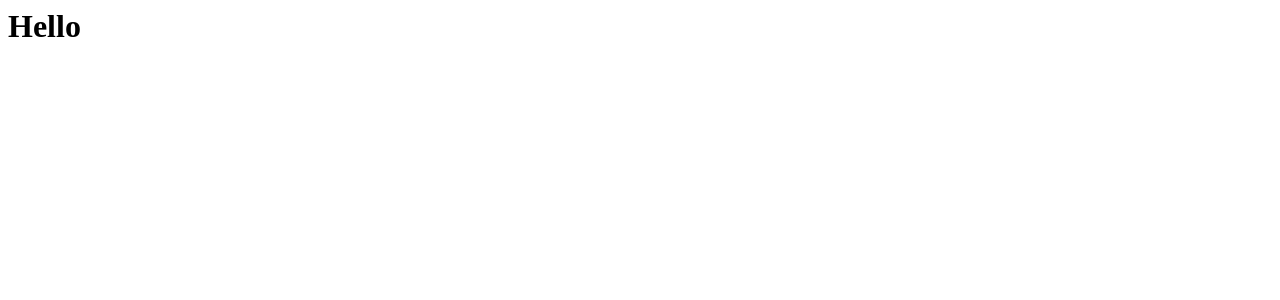
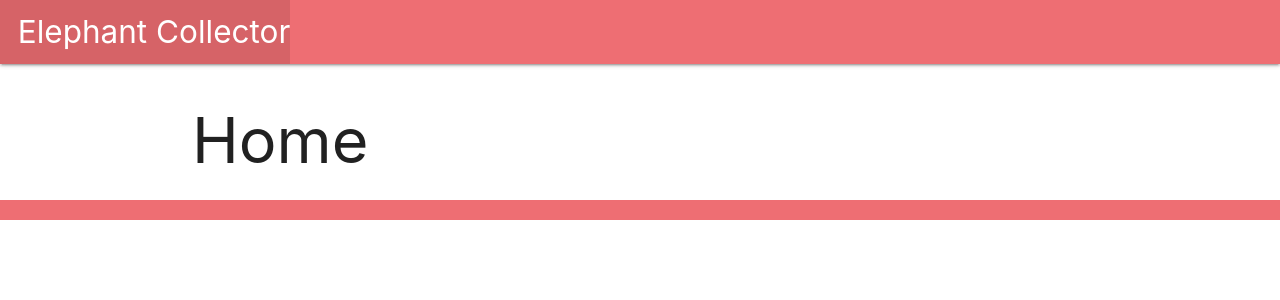
Before and after one commit to ChenguK/ElephantCollector, a Django app: page / in a window 1280 px wide. Before the commit the part shown is almost empty. Shown: the top 300 px of the page. Run offline with Django 3.2, Linux system fonts and the light colour scheme.

Commit message:
adding templates

```diff
--- /dev/null
+++ b/main_app/templates/base.html
@@ -0,0 +1,32 @@
+<!DOCTYPE html>
+<html lang="en">
+<head>
+    <meta charset="UTF-8">
+    <meta name="viewport" content="width=device-width, initial-scale=1.0">
+    <title>Elephant Collector</title>
+    <link rel="stylesheet" href="https://cdnjs.cloudflare.com/ajax/libs/materialize/1.0.0/css/materialize.min.css">
+
+</head>
+<body>
+    <header class="navbar-fixed">
+        <nav>
+            <div class="nav-wrapper">
+                <ul>
+                    <li><a href="{% url 'home' %}" class="left brand-logo">&nbsp;&nbsp;Elephant Collector</a></li>
+                </ul>
+                <ul class="right">
+                    <li><a href="{% url 'about' %}"></a></li>
+
+                </ul>
+            </div>
+        </nav>
+    </header>
+    <main class="container">
+        {% block content %}
+        {% endblock %}
+    </main>
+    <footer class="page-footer">
+        <div class="right">All Rights Reserved, &copy; 2020 Elephant Collector &nbsp;</div>
+    </footer>
+</body>
+</html>
--- /dev/null
+++ b/main_app/templates/home.html
@@ -0,0 +1,7 @@
+{% extends 'base.html' %}
+{% block content %}
+
+
+    <h1>Home</h1>
+
+{% endblock %}
--- a/main_app/views.py
+++ b/main_app/views.py
@@ -3,7 +3,7 @@ from django.http import HttpResponse
 
 # Create your views here.
 def home(request):
-    return HttpResponse('<h1>Hello</h1>')
+    return render(request, 'home.html')
 
 def about(request):
-    return HttpResponse('<h1>About</h1>')
+    return render(request, 'about.html')
```
Also changed, not shown: main_app/templates/about.html (+8 -10 lines).
